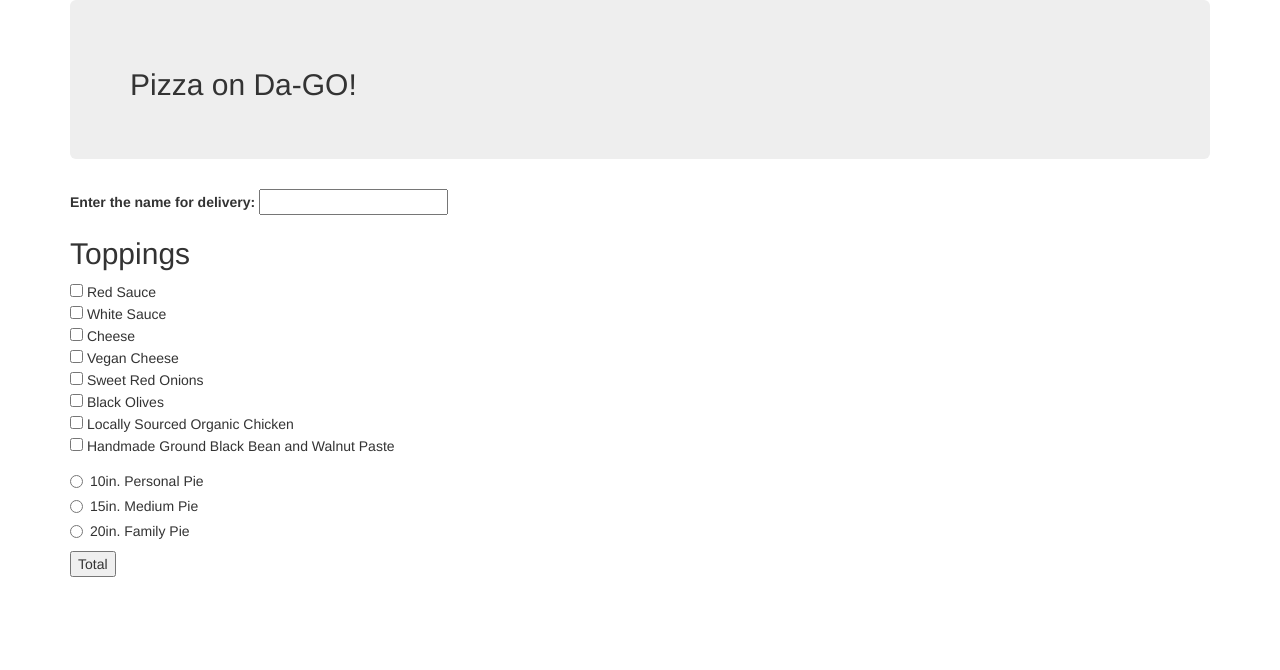
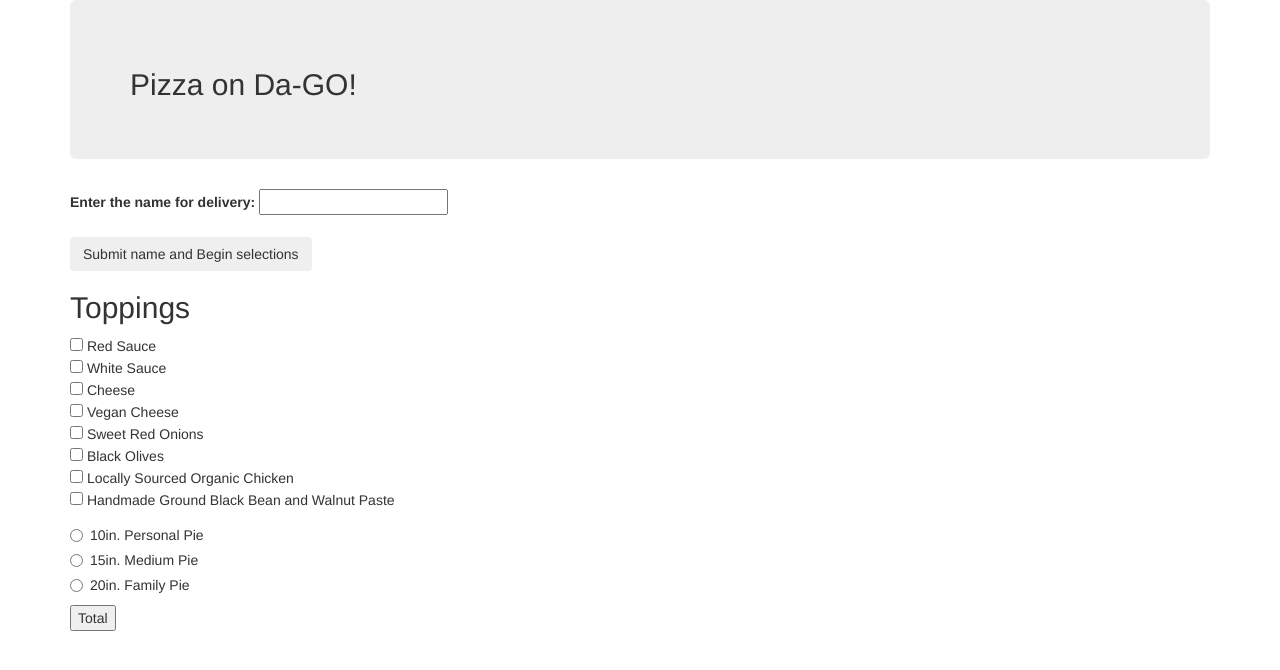
Before and after one commit to MikeAlphaBravo/Pizza-Delivery, a plain HTML site: page index.html in a window 1280 px wide. Drawn offline with nearby package versions, Linux system fonts and the light colour scheme.

Commit message:
Clean up some commented out and get ready for some polish.

```diff
--- a/index.html
+++ b/index.html
@@ -15,7 +15,8 @@
       </div>
       <form class="orderForm">
         <label for="name">Enter the name for delivery:</label>
-        <input id="inputName" type="text"><br>
+        <input id="inputName" type="text"><br><br>
+        <button type="submit" class="btn" id="submitName">Submit name and Begin selections</button>
       </form>
       <div id="hidden-section">
         <form id="ingredientsForm">
@@ -55,55 +56,6 @@
     </div>
   </body>
 </html>
-
-
-
-<!--
-      <form class="orderForm">
-        <div class="form-group">
-          <h4>Build your Pie:</h4>
-          <label for="pizzaCombo">Sauces:</label><br>
-          <input type="checkbox" name="sauces" value="Red Sauce" id="pizzaCombo"> Red Sauce<br>
-          <input type="checkbox" name="sauces" value="White Sauce" id="pizzaCombo"> White Sauce<br><br>
-          <label for="pizzaCombo">Cheese Options:</label><br>
-          <input type="checkbox" name="cheeses" value="Cheese" id="pizzaCombo"> Cheese<br>
-          <input type="checkbox" name="cheeses" value="Vegan Cheese" id="pizzaCombo"> Vegan Cheese<br><br>
-          <label for="pizzaCombo">Veggies:</label><br>
-          <input type="checkbox" name="veggies" value="Sweet Red Onions" id="pizzaCombo"> Sweet Red Onions<br>
-          <input type="checkbox" name="veggies" value="Peppers" id="pizzaCombo"> Peppers<br>
-          <input type="checkbox" name="veggies" value="Black Olives" id="pizzaCombo"> Black Olives<br>
-          <input type="checkbox" name="veggies" value="Mushroom" id="pizzaCombo"> Mushroom<br>
-          <input type="checkbox" name="veggies" value="Spinach" id="pizzaCombo"> Spinach<br><br>
-          <label for="pizzaCombo">Meats & Beyond:</label><br>
-          <input type="checkbox" name="meats" value="House Made Pepperoni" id="pizzaCombo"> House Made Pepperoni<br>
-          <input type="checkbox" name="meats" value="Locally Sourced Organic Chicken" id="pizzaCombo"> Locally Sourced Organic Chicken<br>
-          <input type="checkbox" name="meats" value="Locally Sourced Organic Ground Beef" id="pizzaCombo"> Locally Sourced Organic Ground Beef<br>
-          <input type="checkbox" name="meats" value="House made Nut & Black Bean Crumble"> House made Nut & Black Bean Crumble<br><br>
-          <label for="pizzaCombo">Choose you pize size:</label><br>
-          <select class="form-control" id="pizzaSize">
-            <option>10in. Personal Pie</option>
-            <option>15in. Medium</option>
-            <option>20in. Large</option>
-            <option>25in. Family Size Pie</option>
-          </select> -->
-          <!-- <input type="checkbox" name="orderToppings" value="10in. Personal Pie" id="pizzaCombo"> 10" Personal Pie<br>
-          <input type="checkbox" name="orderToppings" value="15in. Medium" id="pizzaCombo"> 15" Medium<br>
-          <input type="checkbox" name="orderToppings" value="20in. Large" Large" id="pizzaCombo"> 20" Large<br> -->
-        <!-- </div><br>
-       <button type="submit" class="btn">See Order</button>
-      </form>
-      <div class="orderSummary">
-        <span id="orderSummary">
-          <p><b>Your Pie toppings and size:<span id="selectedSize"></span></b></p>
-        </span>
-          <p><b>Your Pie will cost $<span id="totalCost"></span></b></p>
-      </div>
- -->
-      <!-- <br>
-      <span id="deliverySummary">
-        <p><b>Your delivery location:</b></p>
-      </span> -->
-
 
       <!-- <h4>Delivery Information:</h4>
       <form id="new-contact">
--- a/js/scripts.js
+++ b/js/scripts.js
@@ -30,70 +30,6 @@ Pizza.prototype.buildOrder = function() {
   $("#outputName").text("Thank you " + this.name + "!");
 }
 
-//global scope variable
-// var newPizza;
-//
-// function pizzaParts(sauces, cheeses, veggies, meats, size, toppingsList) {
-//   this.choiceSauces = sauces;
-//   this.choiceCheeses = cheeses;
-//   this.choiceVeggies = veggies;
-//   this.choiceMeats = meats;
-//   this.choiceSize = size;
-//   this.toppingsList = toppingsList;
-// }
-//
-// function pizzaBuild() {
-//   var inputtedSauces = [];
-//   var inputtedCheeses = [];
-//   var inputtedVeggies = [];
-//   var inputtedMeats = [];
-//   var inputtedSize = $("select#pizzaSize").val();
-//   var calculatedToppingsList;
-// }
-//
-// newPizza = new Pizza(inputtedSauces, inputtedCheeses, inputtedVeggies, inputtedMeats, inputtedSize, 0);
-// newPizza.toppingsList = newPizza.sauces.length + newPizza.cheeses.length + newPizza.veggies.length + newPizza.meats.length;
-//
-// $("#selectedSize").text(newPizza.size)
-//
-// newPizza.sauces.forEach(function(sauce) {
-//   $("ul#selectedSauces").append("<li>" + sauces + "</li>");
-// })
-// newPizza.cheeses.forEach(function(cheese) {
-//   $("ul#selectedCheese").append("<li>" + cheeses + "</li>");
-// })
-// newPizza.veggies.forEach(function(veggie) {
-//   $("ul#selectedVeggies").append("<li>" + veggies + "</li>");
-// })
-// newPizza.meats.forEach(function(meat) {
-//   $("ul#selectedMeats").append("<li>" + meats + "</li>");
-// })
-//
-// $(".orderForm").show();
-//
-// Order.prototype.costing = function() {
-//   var startPrice = 8;
-//   var toppingTotal;
-//   var orderTotal;
-//
-//   if (this.toppingsList <= 3) {
-//     toppingsTotal = 0;
-//   } else if (this.toppingsList > 3) {
-//     toppingsTotal = (this.toppingsList -3) * 1;
-//   }
-//   orderTotal = startPrice + toppingsTotal
-//   if (this.size = "10in. Personal Pie") {
-//     pizzaTotal = orderTotal;
-//   } else if (this.size = "15in. Medium") {
-//     pizzaTotal = orderTotal + 2;
-//   } else if (this.size = "20in. Large") {
-//     pizzaTotal = orderTotal + 4;
-//   } else if (this.size = "25in. Family Size Pie") {
-//     pizzaTotal = orderTotal + 6;
-//   }
-//   $("#totalCost").text(pizzaTotal);
-// }
-
 // function Contact(first, last) {
 //   this.firstName = first;
 //   this.lastName = last;
@@ -107,8 +43,6 @@ Pizza.prototype.buildOrder = function() {
 //   this.state = state;
 //   this.zipCode = zipCode;
 // }
-//
-//
 // Address.prototype.fullAddress = function() {
 //   return this.phone + " " + this.street + ", " + this.city + " " + this.state + " " + this.zipCode;
 // };
@@ -128,7 +62,7 @@ Pizza.prototype.buildOrder = function() {
 //user logic (Front-end)
 $(document).ready(function() {
   var thisPizza = new Pizza();
-  $("#inputName").click(function(event) {
+  $("#submitName").click(function(event) {
     event.preventDefault();
     thisPizza.orderName();
   })
@@ -139,33 +73,6 @@ $(document).ready(function() {
     $(".results").show();
   })
 });
-
-
-// $(document).ready(function() {
-//
-//   $("form.orderForm").submit(function(event) {
-//     event.preventDefault();
-//       $("#orderSummary").show();
-//       $("input:checkbox[name=sauces]:checked").each(function(){
-//         var sauces = $(this).val();
-//       })
-//       $("input:checkbox[name=cheeses]:checked").each(function(){
-//         var cheeses = $(this).val();
-//       })
-//       $("input:checkbox[name=veggies]:checked").each(function(){
-//         var veggies = $(this).val();
-//       })
-//       $("input:checkbox[name=meats]:checked").each(function(){
-//         var meats = $(this).val();
-//       })
-//       pizzaBuild();
-//       newPizza.costing();
-//     });
-
-      // $("#deliverySummary").show();
-      // $("input:checkbox[name=orderSize]:checked").each(function(){
-      //   var listOrderSize = $(this).val();
-      //   $('#pizzaSize').append(listOrderSize + "<br>");
 
     // var inputtedFirstName = $("input#new-first-name").val();
     // var inputtedLastName = $("input#new-last-name").val();
```
